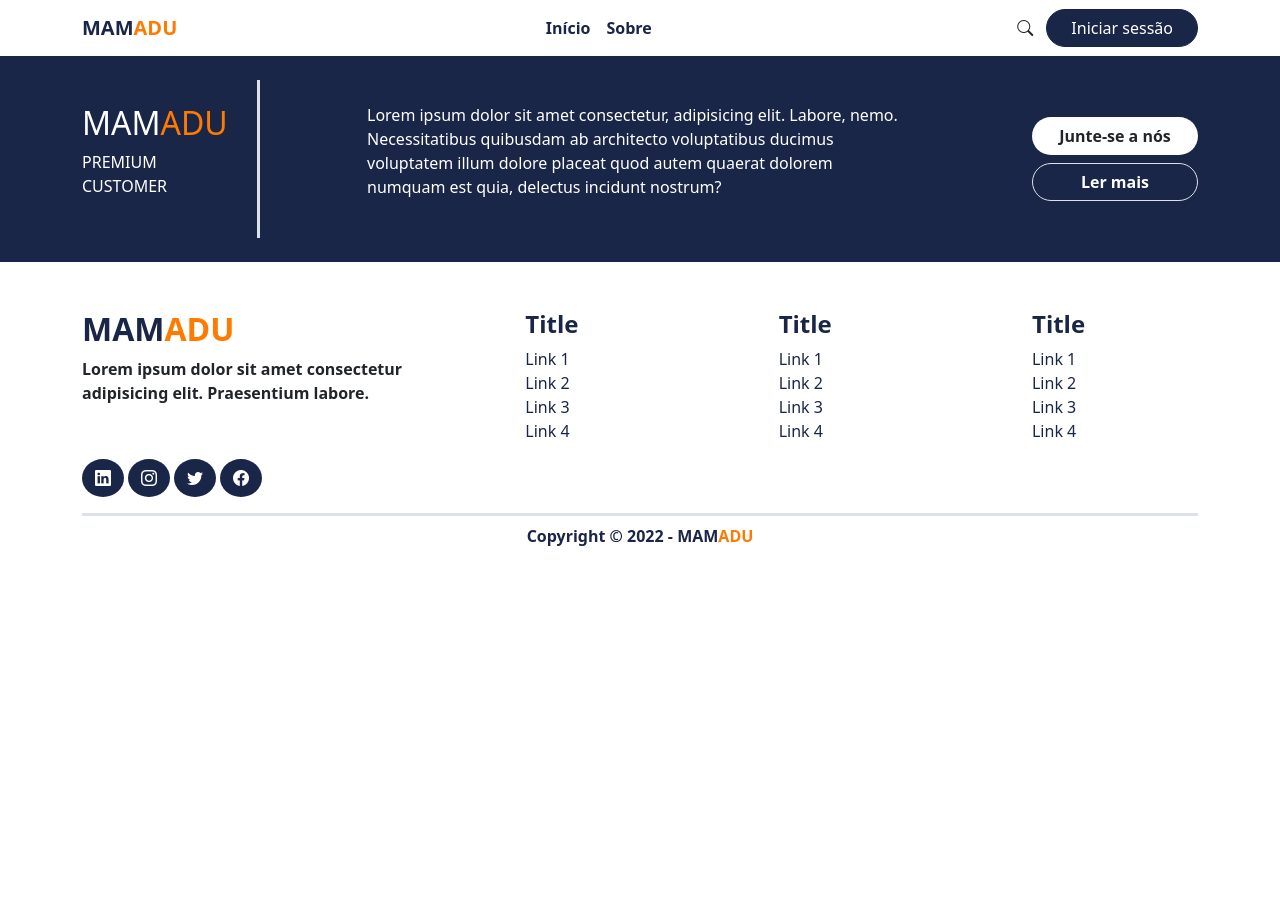
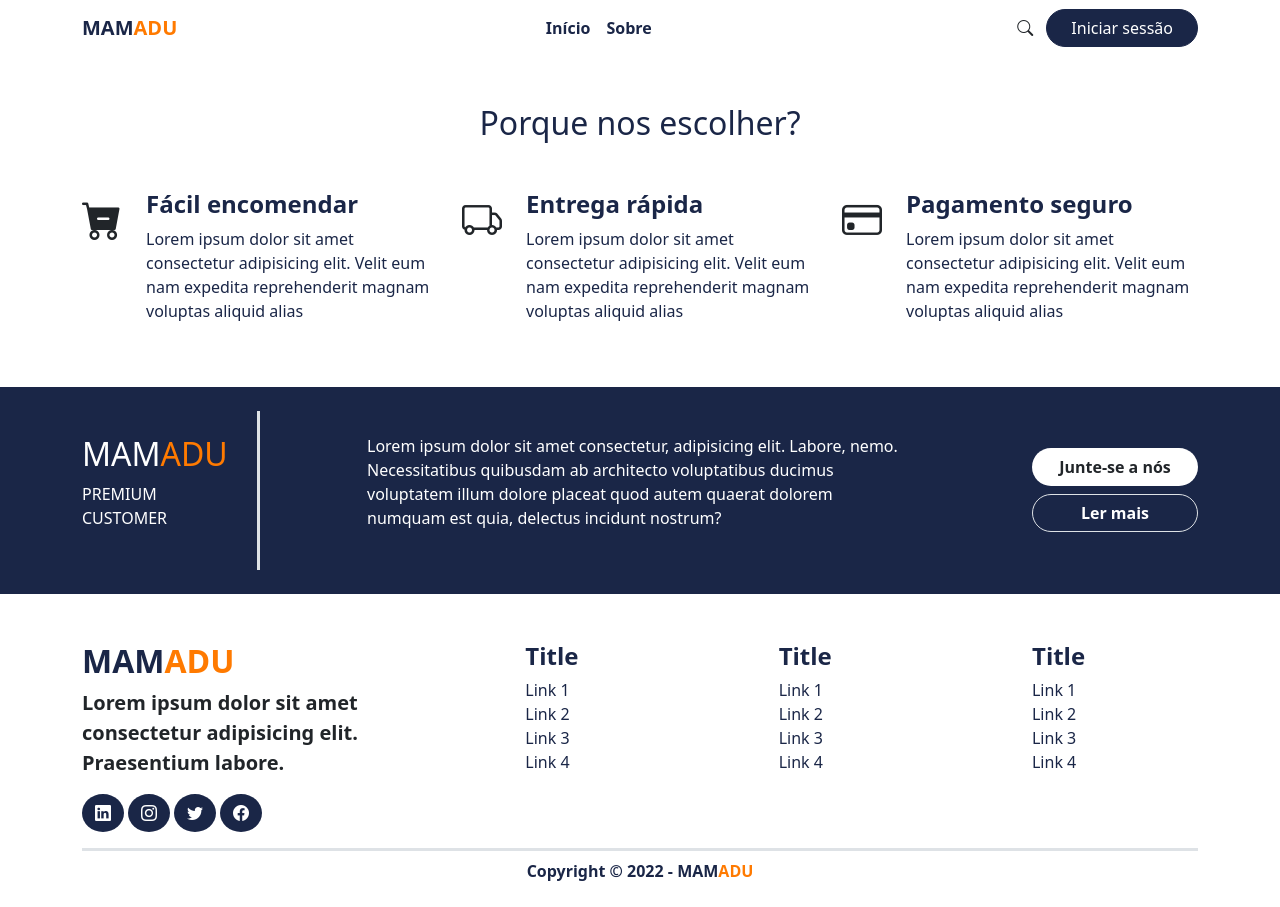
Before and after one commit to dorivaldovalentim/mamadu, a Vue app: page / in a window 1280 px wide. Before the commit the page ends 800 px from the top, so only its background shows below. Built offline with nearby package versions, Linux system fonts and the light colour scheme.

Commit message:
Trabalhei na primeira parte seção WhyChooseUs

```diff
--- a/src/components/Footer.vue
+++ b/src/components/Footer.vue
@@ -18,7 +18,7 @@ const socialNetworks = [
               ><span class="text-secondary">adu</span>
             </h2>
           </a>
-          <p class="fw-bold">
+          <p class="fs-5 fw-bold">
             Lorem ipsum dolor sit amet consectetur adipisicing elit. Praesentium
             labore.
           </p>
--- /dev/null
+++ b/src/components/Home/WhyChooseUs.vue
@@ -0,0 +1,47 @@
+<script setup>
+const data = [
+  {
+    icon: "bi-cart-dash-fill",
+    title: "Fácil encomendar",
+    description:
+      "Lorem ipsum dolor sit amet consectetur adipisicing elit. Velit eum nam expedita reprehenderit magnam voluptas aliquid alias",
+  },
+  {
+    icon: "bi-truck",
+    title: "Entrega rápida",
+    description:
+      "Lorem ipsum dolor sit amet consectetur adipisicing elit. Velit eum nam expedita reprehenderit magnam voluptas aliquid alias",
+  },
+  {
+    icon: "bi-credit-card",
+    title: "Pagamento seguro",
+    description:
+      "Lorem ipsum dolor sit amet consectetur adipisicing elit. Velit eum nam expedita reprehenderit magnam voluptas aliquid alias",
+  },
+];
+</script>
+
+<template>
+  <section class="why-choose-us">
+    <div class="container">
+      <div class="row justify-content-start justify-content-md-start justify-content-lg-around my-5">
+        <h2 class="text-center text-primary mb-5">Porque nos escolher?</h2>
+
+        <div
+          v-for="(item, index) in data"
+          :key="index"
+          class="col-12 col-md-6 col-lg-4 d-flex"
+        >
+          <i class="bi me-4 fs-1" :class="item.icon"></i>
+          <div>
+            <h3 class="h4 fw-bold text-primary">{{ item.title }}</h3>
+            <p v-html="item.description" class="text-primary"></p>
+          </div>
+        </div>
+      </div>
+    </div>
+  </section>
+</template>
+
+<style lang="scss" scoped>
+</style>
--- a/src/views/Home.vue
+++ b/src/views/Home.vue
@@ -1,7 +1,9 @@
 <script  setup>
 import Subscribe from "./../components/Home/Subscribe.vue";
+import WhyChooseUs from "./../components/Home/WhyChooseUs.vue";
 </script>
 
 <template>
+  <WhyChooseUs></WhyChooseUs>
   <Subscribe></Subscribe>
 </template>
```
